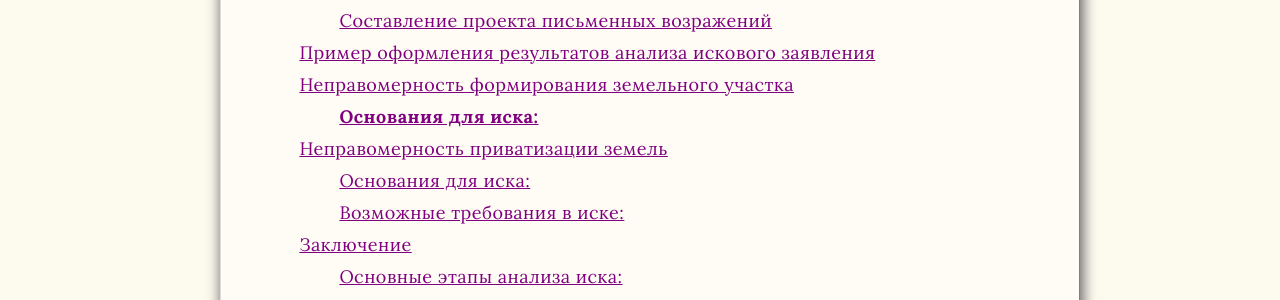
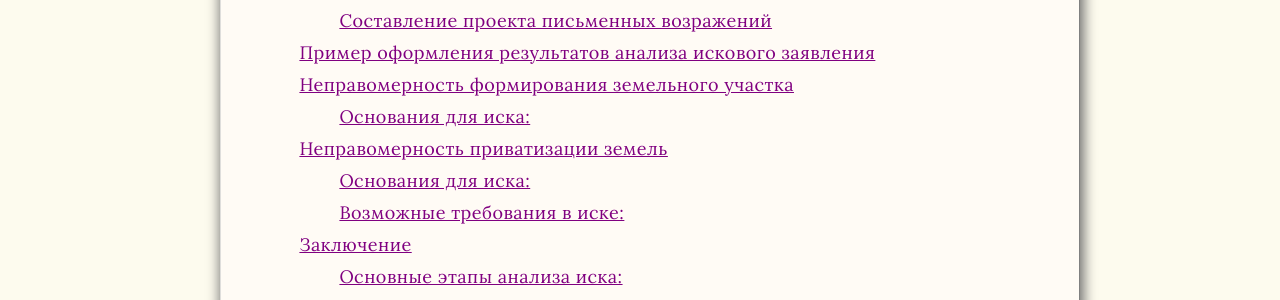
Before and after one commit to SergSi/land-use-art, a Jekyll site: the page built from _posts/2025-03-09-isk.md, in a window 1280 px wide. Shown: the part 611-911 px from the top of the page. Built offline with Jekyll 4.4.1, drawn with Linux system fonts in a browser that asks for light colours; some web fonts are replaced.

Commit message:
Update 2025-03-09-isk.md

```diff
--- a/_posts/2025-03-09-isk.md
+++ b/_posts/2025-03-09-isk.md
@@ -85,7 +85,7 @@ class: method
 
 Формирование земельного участка — это процесс предоставления земельного участка, определения его границ, площади, местоположения и правового статуса. Если этот процесс был проведён с нарушениями, это может стать основанием для иска.
 
-### **Основания для иска:**
+### Основания для иска:
 - **Нарушение процедуры формирования участка:**
   - Участок был сформирован без учёта требований земельного законодательства (например не соблюдены требования к максимальным или минимальным размерам площади, границы участка не согласованы или согласованы ненадлежащим образом).
   - Участок был создан на землях, которые не подлежат разделу или предоставлению в частную собственность (например, земли лесного фонда, водного фонда, особо охраняемых территорий, земли общего пользования). Необходимо четко указать, какие нормы законодательства нарушены. Если указываются нормы-декларации, то они должны быть в их развитие указаны конкретные нормы законодательства, на основании которых можно удовлетворить исковые требованию
```
